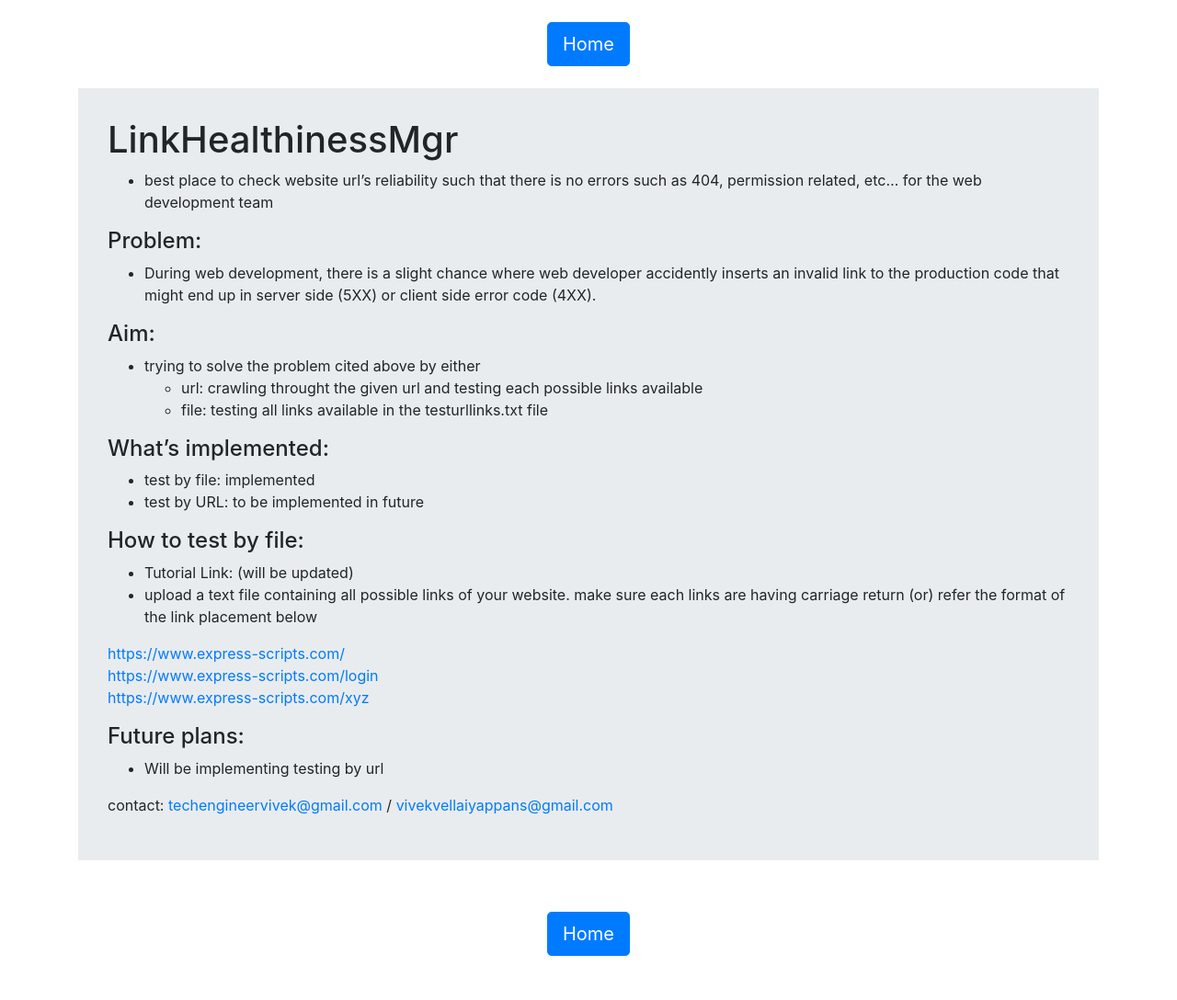
After one commit to vivekVells/LinkHealthinessMgr, a Django app: page /about in a window 1280 px wide. The commit adds this page. Shown: the whole page at 92% size. Run offline with Django 3.2, Linux system fonts and the light colour scheme; some libraries are stand-ins or nearby versions.

Commit message:
added about page and appropriate demo files (#22)
about page; demo files; readme file

```diff
--- a/linkhealthinessmgr/testurllilnks.txt
+++ b/linkhealthinessmgr/testurllilnks.txt
@@ -1,5 +1,3 @@
-http://google.com
-http://www.linkedin.com
-https://www.express-scripts.com/trghn
-https://www.express-scripts.com/grfethttps://www.marist.edu/
 https://www.express-scripts.com/
+https://www.express-scripts.com/login
+https://www.express-scripts.com/xyz
--- /dev/null
+++ b/website/linkHealthMgrPrj/fileuploadviewapp/templates/fileuploadviewapp/about.html
@@ -0,0 +1,85 @@
+{% load static %}
+<!DOCTYPE html>
+<html lang="en">
+
+<head>
+    <meta charset="utf-8">
+    <meta http-equiv="X-UA-Compatible" content="IE=edge">
+    <meta name="viewport" content="width=device-width, initial-scale=1">
+    <!-- The above 3 meta tags *must* come first in the head; any other head content must come *after* these tags -->
+    <meta name="This project helps to verify the link's reliability by evaulating link's response code onvisit" content="">
+    <meta name="Vivek Vellaiyappn Surulimuthu" content="">
+
+    <title>About Link Reliability Verifier</title>
+
+    <!-- Bootstrap core CSS -->
+    <link href="{% static 'css/fileuploadviewapp/bootstrap.min.css' %}" rel="stylesheet">
+    <!-- Bootstrap theme -->
+    <link href="{% static 'css/fileuploadviewapp/bootstrap-theme.min.css' %}" rel="stylesheet">
+
+    <!-- Custom styles for this template -->
+    <link href="{% static 'css/fileuploadviewapp/style.css' %}" rel="stylesheet">
+
+    <!-- Loading Images -->
+
+    <!-- Custom javascript files for this template -->
+
+</head>
+<body>
+
+    <div class="container theme-showcase" role="main">
+        <br>
+        <div class="center">
+            <a href="{% url 'index' %}" class="btn btn-lg btn-primary">Home</a>
+        </div>
+        <br>
+        <div class="jumbotron jumbotron-modified">
+            <h1><a id="LinkHealthinessMgr_0"></a>LinkHealthinessMgr</h1>
+            <ul>
+                <li>best place to check website url’s reliability such that there is no errors such as 404, permission related, etc… for the web development team</li>
+            </ul>
+            <h4><a id="Problem_3"></a>Problem:</h4>
+            <ul>
+                <li>During web development, there is a slight chance where web developer accidently inserts an invalid link to the production code that might end up in server side (5XX) or client side error code (4XX).</li>
+            </ul>
+            <h4><a id="Aim_6"></a>Aim:</h4>
+            <ul>
+                <li>trying to solve the problem cited above by either
+                    <ul>
+                        <li>url: crawling throught the given url and testing each possible links available</li>
+                        <li>file: testing all links available in the testurllinks.txt file</li>
+                    </ul>
+                </li>
+            </ul>
+            <h4><a id="Whats_implemented_11"></a>What’s implemented:</h4>
+            <ul>
+                <li>test by file: implemented</li>
+                <li>test by URL: to be implemented in future</li>
+            </ul>
+            <h4><a id="How_to_test_by_file_15"></a>How to test by file:</h4>
+            <ul>
+                <li>Tutorial Link: (will be updated)</li>
+                <li>upload a text file containing all possible links of your website. make sure each links are having carriage return (or) refer the format of the link placement below</li>
+            </ul>
+            <p><a href="https://www.express-scripts.com/">https://www.express-scripts.com/</a>
+                <br>
+                <a href="https://www.express-scripts.com/login">https://www.express-scripts.com/login</a>
+                <br>
+                <a href="https://www.express-scripts.com/xyz">https://www.express-scripts.com/xyz</a></p>
+            <h4><a id="Future_plans_23"></a>Future plans:</h4>
+            <ul>
+                <li>Will be implementing testing by url</li>
+            </ul>
+            <p>contact: <a href="mailto:techengineervivek@gmail.com">techengineervivek@gmail.com</a> / <a href="mailto:vivekvellaiyappans@gmail.com">vivekvellaiyappans@gmail.com</a></p>
+        </div>
+    </div>
+    <br>
+    <div class="center">
+        <a href="{% url 'index' %}" class="btn btn-lg btn-primary">Home</a>
+    </div>
+    <br>
+    <br>
+
+</body>
+
+</html>
--- a/website/linkHealthMgrPrj/fileuploadviewapp/templates/fileuploadviewapp/index.html
+++ b/website/linkHealthMgrPrj/fileuploadviewapp/templates/fileuploadviewapp/index.html
@@ -35,6 +35,12 @@
         </div>
 
         <div class="switch-choice">
+            <div style="text-align: right">
+                <a href="https://drive.google.com/open?id=125LxihpVWTy23CaovFe-dKGzKHk4yuW1" class="btn btn-sm btn-primary">Tutorial Video</a>
+                &nbsp; &nbsp;
+                <a href="{% url 'about' %}" class="btn btn-sm btn-primary">About this project</a>
+            </div>
+            <br>
             <div class="center">
                 <h4>Verify Link By</h4>
                 <br>
--- a/website/linkHealthMgrPrj/fileuploadviewapp/urls.py
+++ b/website/linkHealthMgrPrj/fileuploadviewapp/urls.py
@@ -5,6 +5,7 @@ from . import views
 
 urlpatterns = [
     path('', views.index, name='index'),
+    path('about', views.about, name='about'),
     path('verifyByFile', views.verifyByFile, name='verifyByFile'),
     path('verifyByUrl', views.verifyByUrl, name='verifyByUrl'),
 ]
--- a/website/linkHealthMgrPrj/fileuploadviewapp/views.py
+++ b/website/linkHealthMgrPrj/fileuploadviewapp/views.py
@@ -6,6 +6,9 @@ import time, requests
 def index(request):
     # return HttpResponse("Hai there! Welcome to Link Healthiness Verifier")
     return render(request, 'fileuploadviewapp/index.html', {})
+
+def about(request):
+    return render(request, 'fileuploadviewapp/about.html', {})
 
 def verifyByFile(request):
     if request.method == 'POST':
```
Also changed, not shown: README.md, demo/LRV Home Page.png (deleted), demo/v1 Link Health Verifier.gif (deleted), demo/v1 about.png (added), demo/v1 homepage.png (added), demo/v1 linkreliabilityverifier working demo gif.gif (added), demo/v1 testbyfile results.png (added), demo/v1 testbyfile.png (added), demo/v1 testbyurl.png (added), 1 other file.
